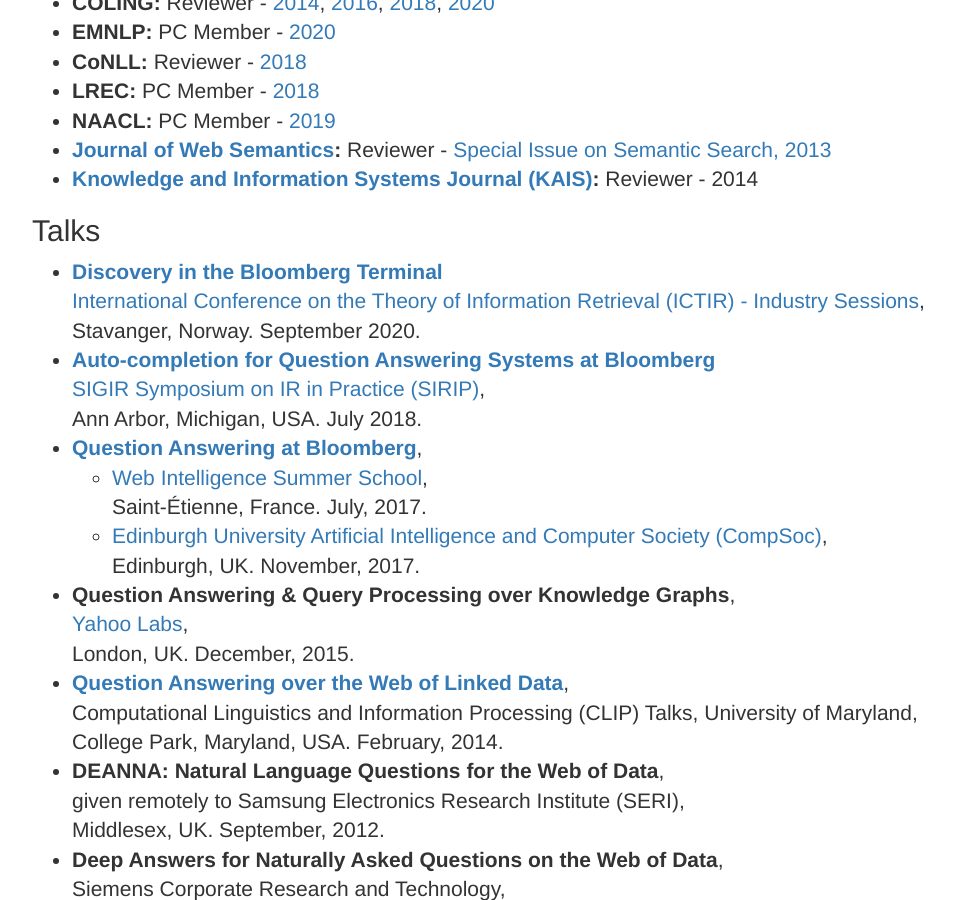
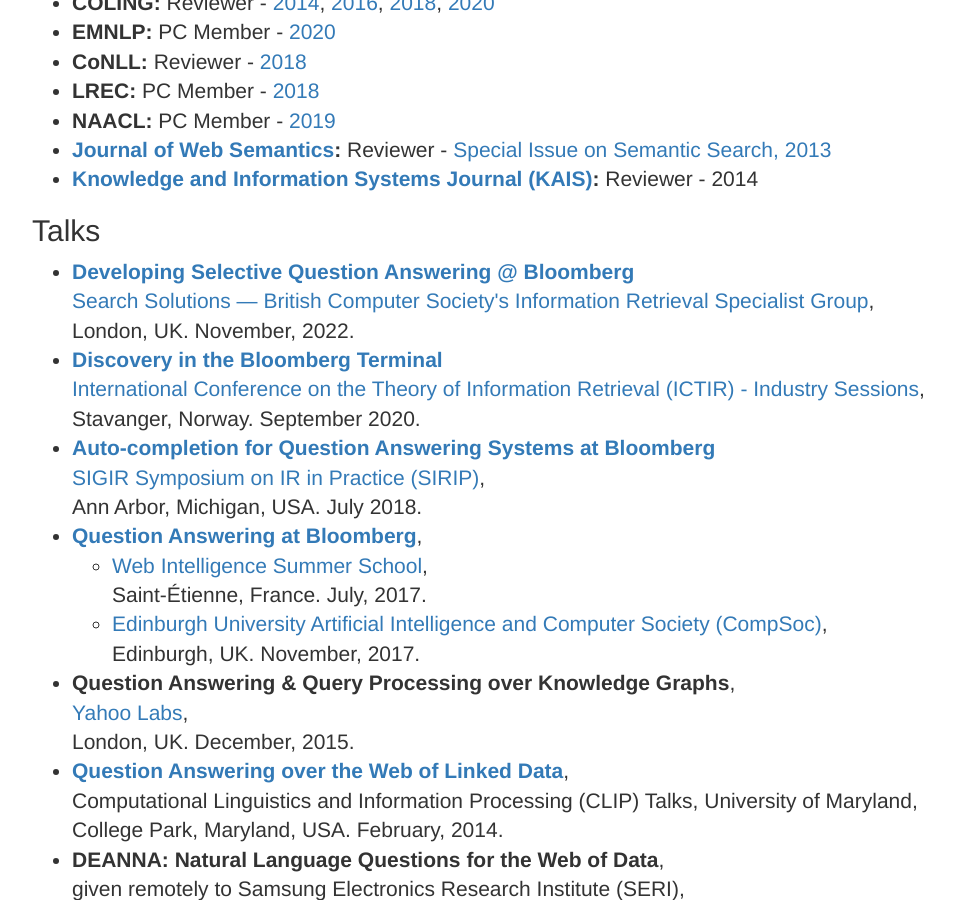
Before and after one commit to myahya/myahya.github.io, a Jekyll site: the page index.html, which Jekyll copies as it is, in a window 1280 px wide and 900 px high, scrolled down 3611 px. Shown: the whole window, without its empty margins (38-992 px from the left). Built offline with Jekyll 4.4.1, drawn with Linux system fonts in a browser that asks for light colours; nearby versions of some CDN libraries.

Commit message:
Search Solutions presentation

```diff
--- a/index.html
+++ b/index.html
@@ -293,6 +293,10 @@
         </ul>
         <h2 id="talks">Talks</h2>
         <ul class="lead">
+          <li><b><a href="https://www.bcs.org/membership-and-registrations/member-communities/information-retrieval-specialist-group/conferences-and-events/search-solutions/search-solutions-2022/">Developing Selective Question Answering @ Bloomberg</a></b><br />
+          <a href="https://www.bcs.org/membership-and-registrations/member-communities/information-retrieval-specialist-group/conferences-and-events/search-solutions/search-solutions-2022/">Search Solutions — British Computer Society's Information Retrieval Specialist Group</a>,<br />
+          London, UK. November, 2022.
+          </li>
           <li><b><a href="https://ictir2020.org/industry-speakers/#bloomberg">Discovery in the Bloomberg Terminal</a></b><br />
           <a href="https://ictir2020.org/industry-sessions/">International Conference on the Theory of Information Retrieval (ICTIR) - Industry Sessions</a>,<br />
           Stavanger, Norway. September 2020.
```
